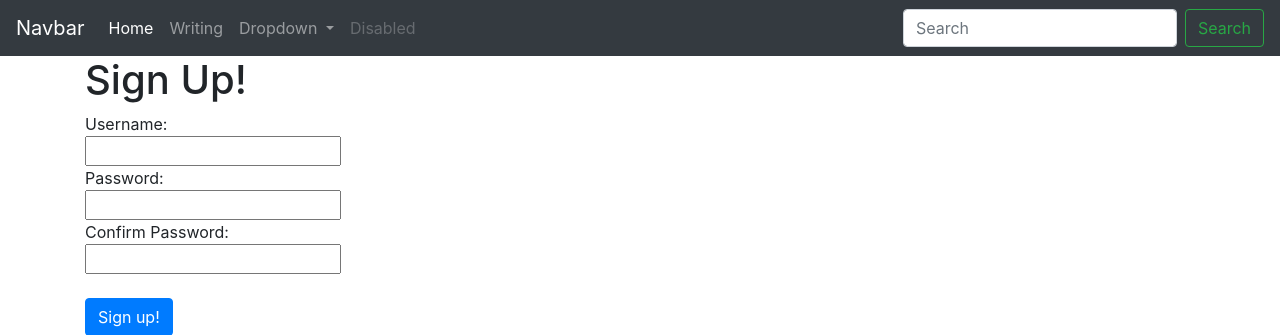
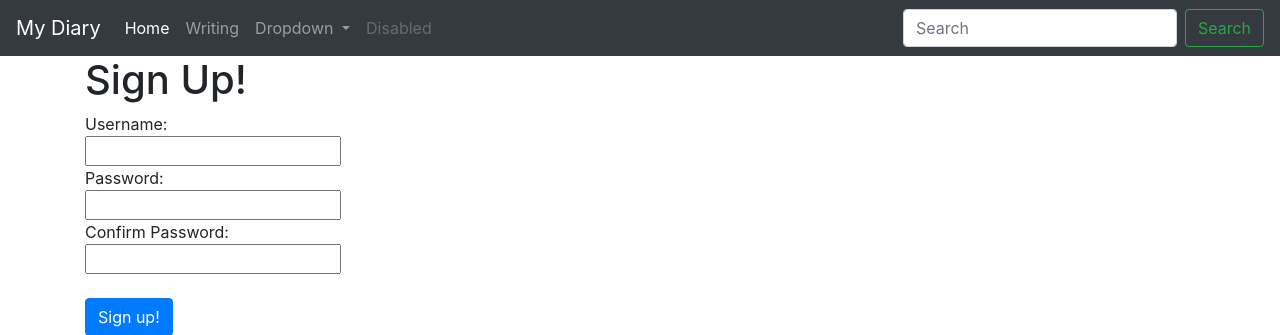
Before and after one commit to jiyeon037/Blog-Django-, a Django app: page /accounts/signup/ in a window 1280 px wide. Shown: the top 335 px of the page. Run offline with Django 3.2, Linux system fonts and the light colour scheme; some libraries are stand-ins or nearby versions.

Commit message:
title change

```diff
--- a/blogproject/templates/base.html
+++ b/blogproject/templates/base.html
@@ -7,7 +7,7 @@
 
     <body>
         <nav class="navbar navbar-expand-lg navbar-dark bg-dark">
-      <a class="navbar-brand" href="#">Navbar</a>
+      <a class="navbar-brand" href="#">My Diary</a>
       <button class="navbar-toggler" type="button" data-toggle="collapse" data-target="#navbarSupportedContent" aria-controls="navbarSupportedContent" aria-expanded="false" aria-label="Toggle navigation">
         <span class="navbar-toggler-icon"></span>
       </button>
```
